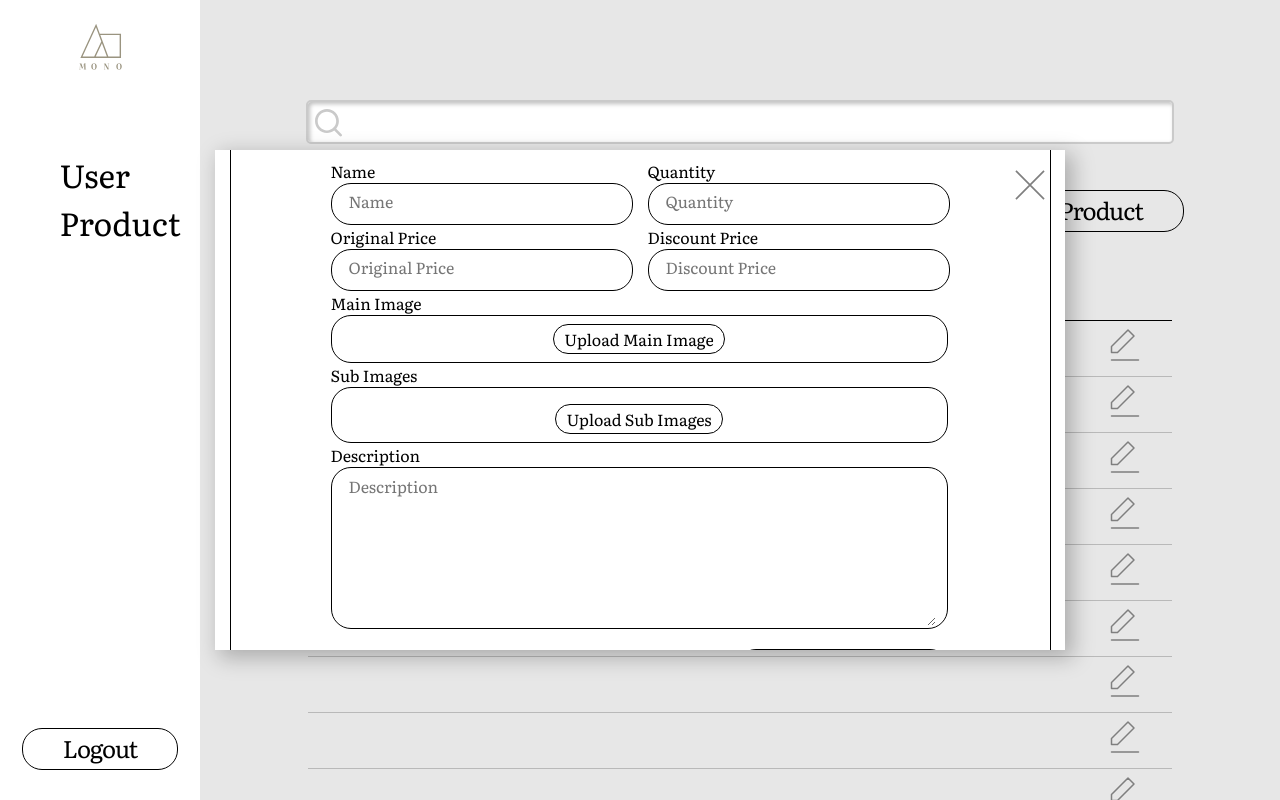
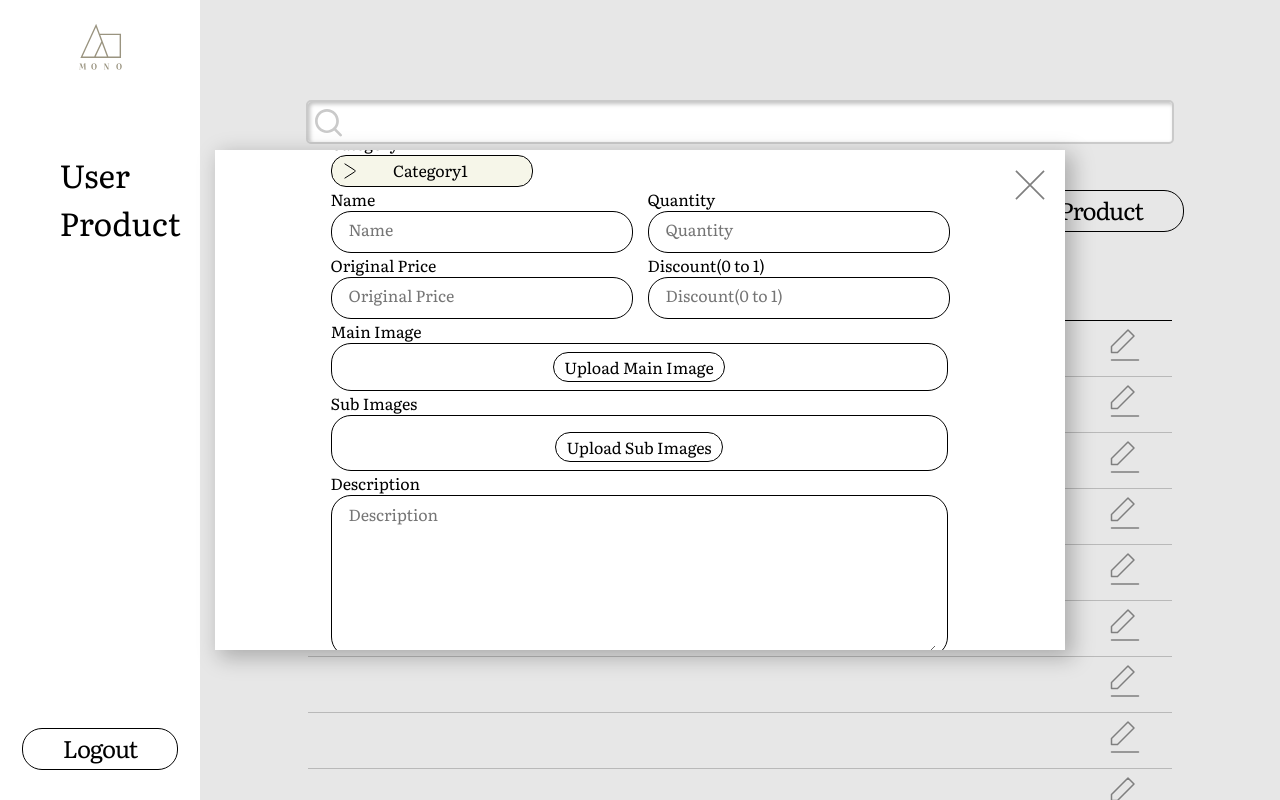
Before and after one commit to Anson892/csci3100-project, a React (Create React App) app in the folder client/: page /admin/product in a window 1280 px wide. Both pictures are taken after a click on the element "Add Product". Shown: the top 800 px of the page. Built offline with nearby package versions, Linux system fonts and the light colour scheme.

Commit message:
Connect add product form to backend

```diff
--- a/client/src/Components/Forms/AddProductForm/AddProductForm.css
+++ b/client/src/Components/Forms/AddProductForm/AddProductForm.css
@@ -3,7 +3,6 @@
     background-color: white;
     padding: 100px 100px;
     padding-bottom: calc(100px + 40px + 20px);
-    border: 1px solid black;
 
     .first-input-row {
         display: flex;
@@ -16,6 +15,11 @@
         flex-direction: row;
         gap: 15px;
     }
+
+    .alert-text {
+        font-size: 12px;
+        color: red;
+    }
 }
 
 .form-button {
--- a/client/src/Components/Forms/AddProductForm/AddProductForm.jsx
+++ b/client/src/Components/Forms/AddProductForm/AddProductForm.jsx
@@ -6,43 +6,112 @@ import { TextAreaInput } from '../TextAreaInput/TextAreaInput'
 import { SubmitButton } from '../SubmitButton/SubmitButton'
 import { ImageInput } from '../ImageInput/ImageInput'
 import { MultipleImagesInput } from '../MultipleImagesInput/MultipleImagesInput'
-
+import { DropDownMenu } from '../DropDownMenu/DropDownMenu'
 
 export const AddProductForm = () => {
 
-    const [name, setName] = useState();
+    const [name, setName] = useState("");
     const [quantity, setQuantity] = useState();
-    const [originalPrice, setOriginalPrice] = useState();
-    const [discountPrice, setDiscountPrice] = useState();
+    const [category, setCategory] = useState("Category1");
+    const [price, setPrice] = useState("");
+    const [discount, setDiscount] = useState();
     const [description, setDescription] = useState();
     const [mainImage, setMainImage] = useState();
     const [subImages, setSubImages] = useState([]);
 
+    const [isNameEmpty, setIsNameEmpty] = useState(false);
+    const [isPriceEmpty, setIsPriceEmpty] = useState(false);
+    const [isMainImageEmpty, setIsMainImageEmpty] = useState(false);
+
     const handleSubmit = () => {
-        return
+        name == "" ?
+            setIsNameEmpty(true)
+        :
+            setIsNameEmpty(false)
+        price == "" ?
+            setIsPriceEmpty(true)
+        :
+            setIsPriceEmpty(false)
+        mainImage == undefined ?
+            setIsMainImageEmpty(true)
+        :
+            setIsMainImageEmpty(false)
+
+        if (!isNameEmpty && !isPriceEmpty && !isMainImageEmpty) {
+            const formData = new FormData();
+            const files = [mainImage].concat(subImages.slice(0, 4))
+            for (let file of files) {
+                formData.append('files', file);
+            }
+            formData.append('name', name);
+            formData.append('stock', Number(quantity) ? Number(quantity) : 0);
+            formData.append('category', category);
+            formData.append('price', price);
+            formData.append('discount', Number(discount) ? Number(discount) : 1);
+            formData.append('description', description);
+            fetch("http://localhost:8080/api/product/", {
+                method: "POST",
+                body: formData,
+            })
+            .then((res) => {
+                return res.json();
+            })
+            .then((data) => {
+                if (data.error != undefined) {
+                    alert(data.error)
+                }
+                else if (data.message != undefined) {
+                    alert(data.message)
+                }
+            })
+            .catch((error) => {
+                console.error(error);
+            })
+        }
     }
 
     return (
         <div className="add-product-form">
             <h1>Add Product</h1>
+            <p>Category</p>
+            <DropDownMenu
+                items={["Category1", "Category2", "Category3", "Category4", "Category5"]}
+                initial={0}
+                setFucn={setCategory}
+                menuHeight={"40px"}
+            />
             <div className="first-input-row">
                 <TextInput type="text" onChange={(e)=>{setName(e.target.value)}}>Name</TextInput>
                 <TextInput type="text" onChange={(e)=>{setQuantity(e.target.value)}}>Quantity</TextInput>
             </div>
+            {isNameEmpty?
+                <p className="alert-text">* Name is empty.</p>
+            :
+                null
+            }
             <div className="second-input-row">
-                <TextInput type="text" onChange={(e)=>{setOriginalPrice(e.target.value)}}>Original Price</TextInput>
-                <TextInput type="text" onChange={(e)=>{setDiscountPrice(e.target.value)}}>Discount Price</TextInput>
+                <TextInput type="text" onChange={(e)=>{setPrice(e.target.value)}}>Original Price</TextInput>
+                <TextInput type="text" onChange={(e)=>{setDiscount(e.target.value)}}>Discount(0 to 1)</TextInput>
             </div>
+            {isPriceEmpty?
+                <p className="alert-text">* Price is empty.</p>
+            :
+                null
+            }
             <ImageInput
                 image={mainImage}
                 setImage={setMainImage}
             >
                 Main Image
             </ImageInput>
+            {isMainImageEmpty?
+                <p className="alert-text">* Main Image is empty.</p>
+            :
+                null
+            }
             <MultipleImagesInput
                 images={subImages}
                 setImages={setSubImages}
-                muliple
             >
                 Sub Images
             </MultipleImagesInput>
--- a/client/src/Components/Forms/ImageInput/ImageInput.jsx
+++ b/client/src/Components/Forms/ImageInput/ImageInput.jsx
@@ -16,7 +16,6 @@ export const ImageInput = ({ image, setImage, children }) => {
                     className="image-input"
                     id="image-input"
                     type="file"
-                    multiple="multiple"
                     onChange={(e)=> {setImage(e.target.files[0]);}}
                 />
                 <label for="image-input" className="image-upload-btn">Upload {children}</label>
```
